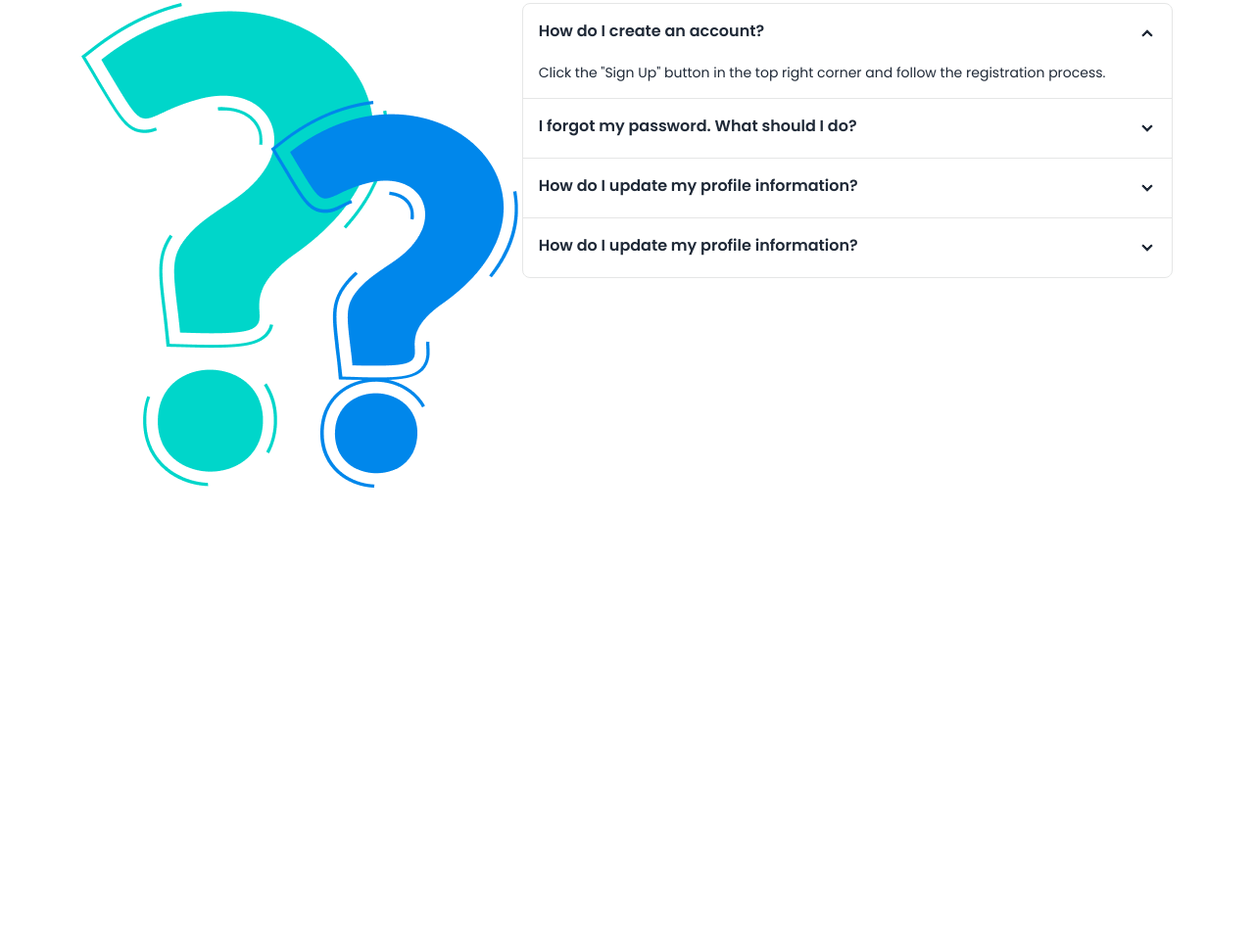
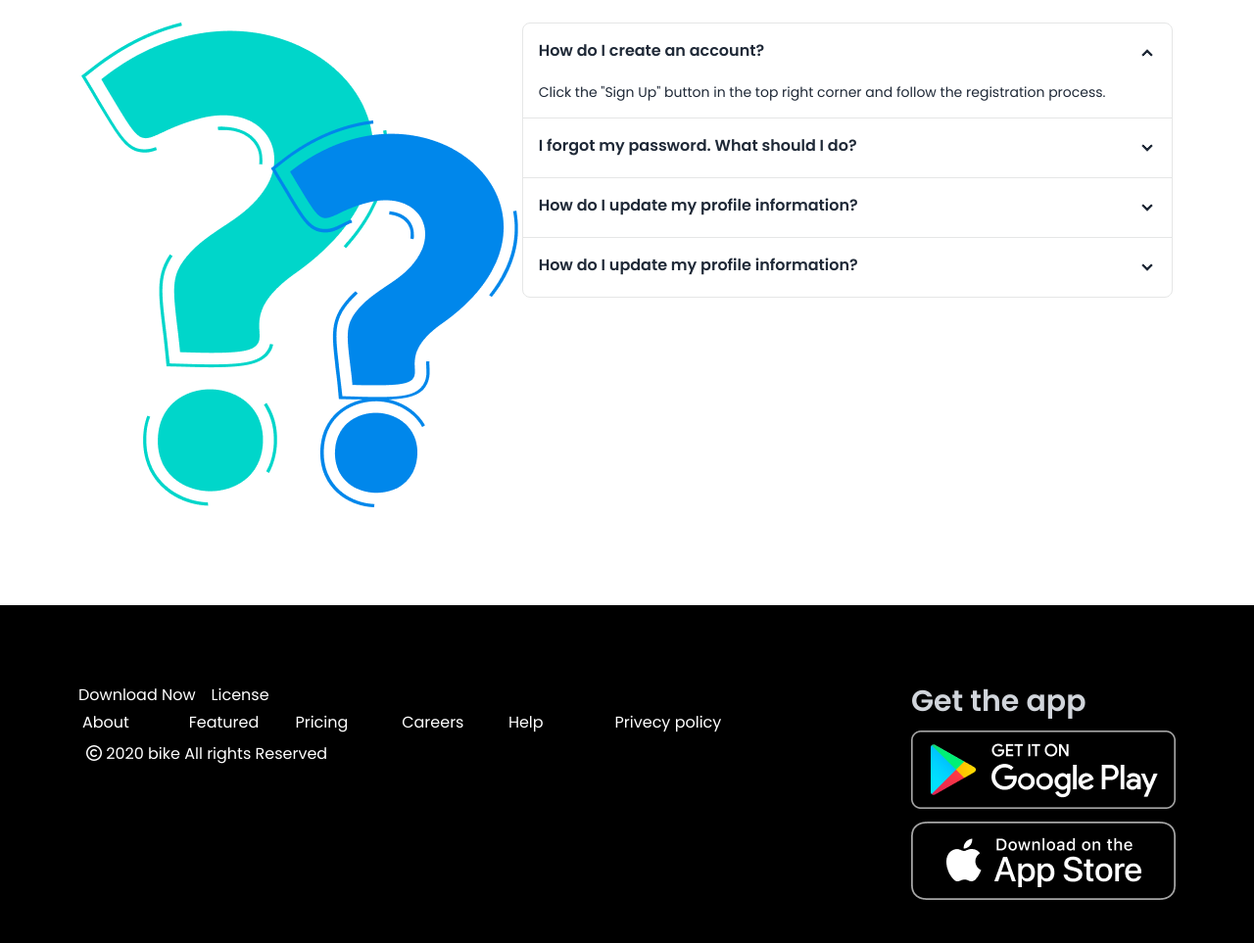
Before and after one commit to rakibbateq/Bike-Zone, a plain HTML site: page Index.html in a window 1280 px wide. Shown: the part 2572-3535 px from the top of the page at 98% size. Before the commit the page ends 3150 px from the top, so only its background shows below. Drawn offline with nearby package versions, Linux system fonts and the light colour scheme.

Commit message:
footer-section

```diff
--- a/Index.html
+++ b/Index.html
@@ -181,7 +181,7 @@
       <!-- cards  -->
       <div class="flex flex-col md:flex-row justify-evenly p-5 gap-5 ">
 
-        <div class="card bg-base-100 w-96 bg-slate-100 p-2">
+        <div class="card bg-base-100  bg-slate-100 p-2">
           <figure>
             <img
               src="/images/others/latest1.png"
@@ -196,7 +196,7 @@
           </div>
         </div>
 
-        <div class="card bg-base-100 w-96  bg-slate-100 p-2">
+        <div class="card bg-base-100  bg-slate-100 p-2">
           <figure>
             <img
               src="/images/others/latest1.png"
@@ -211,7 +211,7 @@
           </div>
         </div>
 
-        <div class="card bg-base-100 w-96  bg-slate-100 p-2">
+        <div class="card bg-base-100  bg-slate-100 p-2">
           <figure>
             <img
               src="/images/others/latest1.png"
@@ -306,12 +306,12 @@
        <div class="flex flex-col lg:flex-row justify-evenly p-10 lg:p-20">
         <!-- img part  -->
        <div>
-        <img src="/images/others/faq.png" alt="">
+        <img class="mx-auto my-5" src="/images/others/faq.png" alt="">
        </div>
        <!-- accordion  -->
        <div>
 
-        <div class="join join-vertical bg-base-100">
+        <div class="join join-vertical bg-base-100 my-5">
           <div class="collapse collapse-arrow join-item border-base-300 border">
             <input type="radio" name="my-accordion-4" checked="checked" />
             <div class="collapse-title font-semibold">How do I create an account?</div>
@@ -339,6 +339,40 @@
 
      </main>
      <!-- fotter section  -->
-      <footer></footer>
+      <footer class="bg-black text-white p-10 md:p-20 flex flex-col md:flex-row justify-between">
+        <div>
+          <!-- links  -->
+          <div class="flex gap-2 md:gap-4">
+            <p> Download Now</p>
+            <p>License</p>
+          </div>
+          <div class="grid grid-cols-3 lg:grid-cols-6 m-1">
+            <p>About</p>
+            <p>Featured</p>
+            <p>Pricing</p>
+            <p>Careers</p>
+            <p>Help</p>
+            <p>Privecy policy</p>
+          </div>
+          <div class="m-2">
+            <p class="hidden md:block"><i class="fa-regular fa-copyright"></i> 2020 bike All rights Reserved</p>
+            </div>
+
+
+        </div>
+<!-- app  -->
+        <div>
+          <h1 class="text-3xl font-semibold text-gray-300">Get the app</h1>
+          <img class="my-3" src="/images/others/android.png" alt="">
+          <img src="/images/others/ios.png" alt="">
+          <div class="text-center mt-10">
+            <p class="block md:hidden"><i class="fa-regular fa-copyright"></i> 2020 bike All rights Reserved</p>
+          </div>
+
+
+
+        </div>
+
+      </footer>
 </body>
 </html>
```
